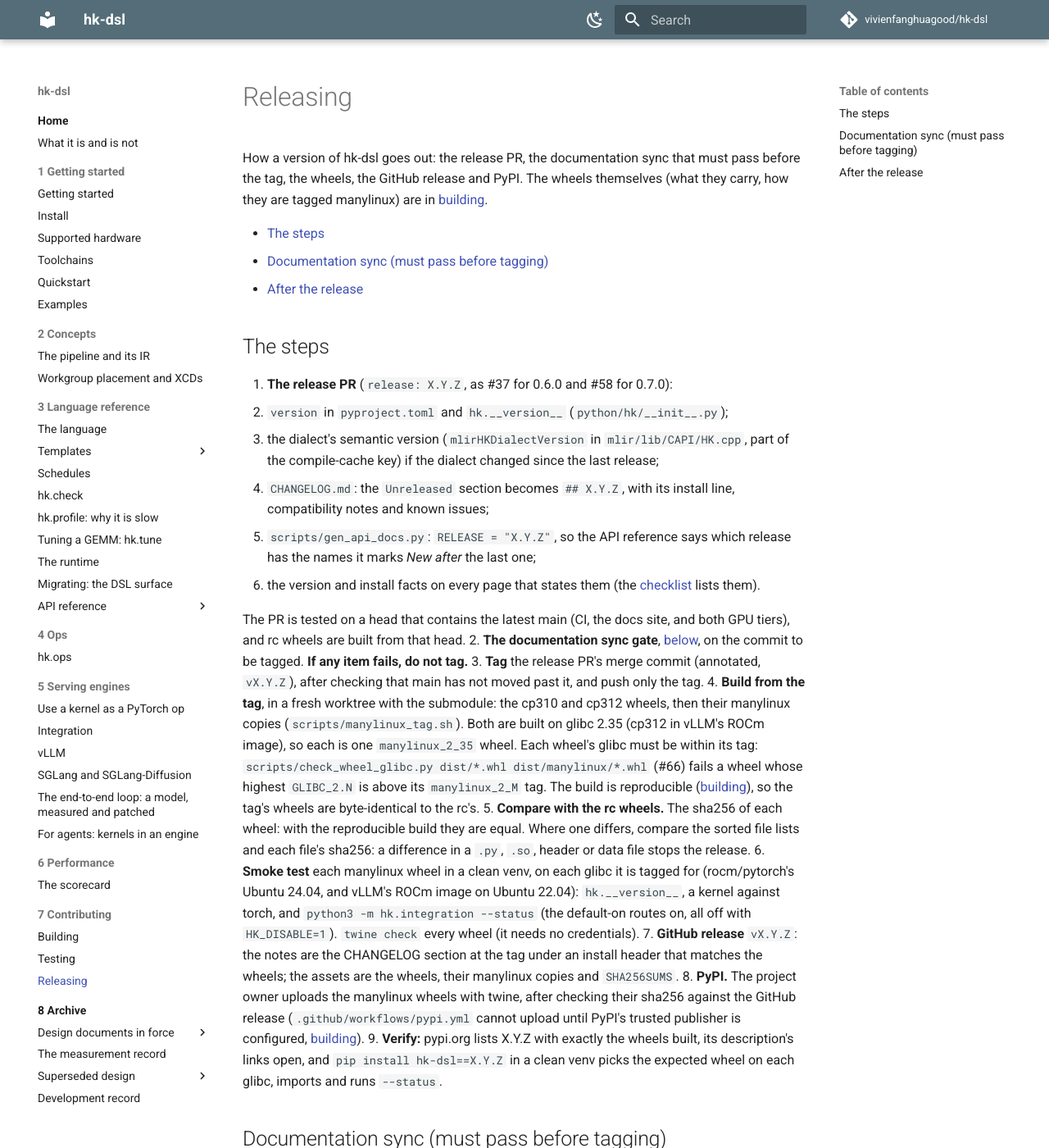
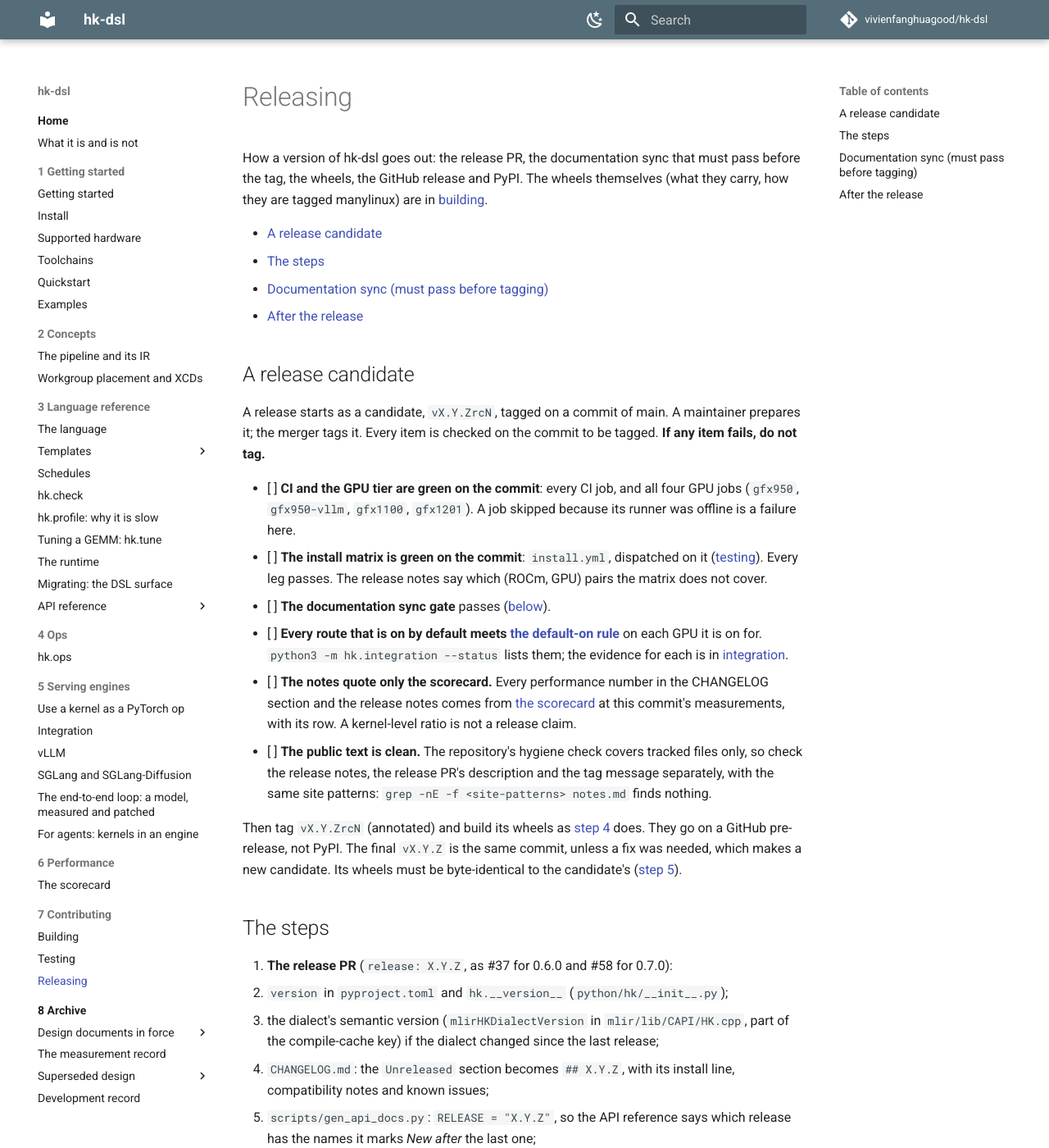
Before and after one commit to vivienfanghuagood/hk-dsl, an MkDocs documentation site: the page built from docs/releasing.md, in a window 1280 px wide and 1400 px high. Shown: the whole window at 82% size. Built offline with MkDocs 1.6.1 and Material for MkDocs 9.7.7, drawn with Linux system fonts in a browser that asks for light colours; comment, search, counter and statistics services are not loaded.

Commit message:
Issue templates (bug, install, performance) and a release-candidate checklist in docs/releasing.md
.github/ISSUE_TEMPLATE: a bug report (area, what happened, the smallest script, and one environment line:
hk, torch, HIP, GPU name and arch, Python; --status for a route), an install problem (the command and
output; Python, glibc, hipcc, ROCm, image, GPU), a performance report (hk.check's report, which times
hk against eager/compile in one process with its noise band). Blank issues stay open; the docs are linked.

docs/releasing.md, "A release candidate": what must hold on the commit before vX.Y.ZrcN is tagged -- CI and
all four GPU jobs green (a skipped runner fails it), the install matrix green on every leg, the
documentation sync gate, every default-on route meeting the default-on rule, notes that quote only the
scorecard, and public text (notes, PR description, tag message) grepped with the site's patterns. The
candidate's wheels go on a GitHub pre-release; the final release is byte-identical.

Co-Authored-By: Claude <noreply@anthropic.com>

```diff
--- a/docs/releasing.md
+++ b/docs/releasing.md
@@ -5,9 +5,44 @@ that must pass before the tag, the wheels, the GitHub release and PyPI. The
 wheels themselves (what they carry, how they are tagged manylinux) are in
 [building](building.md#wheels).
 
+- [A release candidate](#a-release-candidate)
 - [The steps](#the-steps)
 - [Documentation sync (must pass before tagging)](#documentation-sync-must-pass-before-tagging)
 - [After the release](#after-the-release)
+
+## A release candidate
+
+A release starts as a candidate, `vX.Y.ZrcN`, tagged on a commit of main.
+A maintainer prepares it; the merger tags it. Every item is checked on the
+commit to be tagged. **If any item fails, do not tag.**
+
+- [ ] **CI and the GPU tier are green on the commit**: every CI job, and all
+  four GPU jobs (`gfx950`, `gfx950-vllm`, `gfx1100`, `gfx1201`). A job
+  skipped because its runner was offline is a failure here.
+- [ ] **The install matrix is green on the commit**: `install.yml`,
+  dispatched on it ([testing](testing.md#the-install-matrix)). Every leg
+  passes. The release notes say which (ROCm, GPU) pairs the matrix does not
+  cover.
+- [ ] **The documentation sync gate** passes
+  ([below](#documentation-sync-must-pass-before-tagging)).
+- [ ] **Every route that is on by default meets
+  [the default-on rule](testing.md#the-default-on-rule)** on each GPU it is on
+  for. `python3 -m hk.integration --status` lists them; the evidence for each
+  is in [integration](integration.md#on-by-default-and-turning-it-off).
+- [ ] **The notes quote only the scorecard.** Every performance number in the
+  CHANGELOG section and the release notes comes from
+  [the scorecard](performance/scorecard.md) at this commit's measurements, with
+  its row. A kernel-level ratio is not a release claim.
+- [ ] **The public text is clean.** The repository's hygiene check covers
+  tracked files only, so check the release notes, the release PR's description
+  and the tag message separately, with the same site patterns:
+  `grep -nE -f <site-patterns> notes.md` finds nothing.
+
+Then tag `vX.Y.ZrcN` (annotated) and build its wheels as
+[step 4](#the-steps) does. They go on a GitHub pre-release, not PyPI. The
+final `vX.Y.Z` is the same commit, unless a fix was needed, which makes a new
+candidate. Its wheels must be byte-identical to the candidate's
+([step 5](#the-steps)).
 
 ## The steps
 
```
Also changed, not shown: 4 other files.
